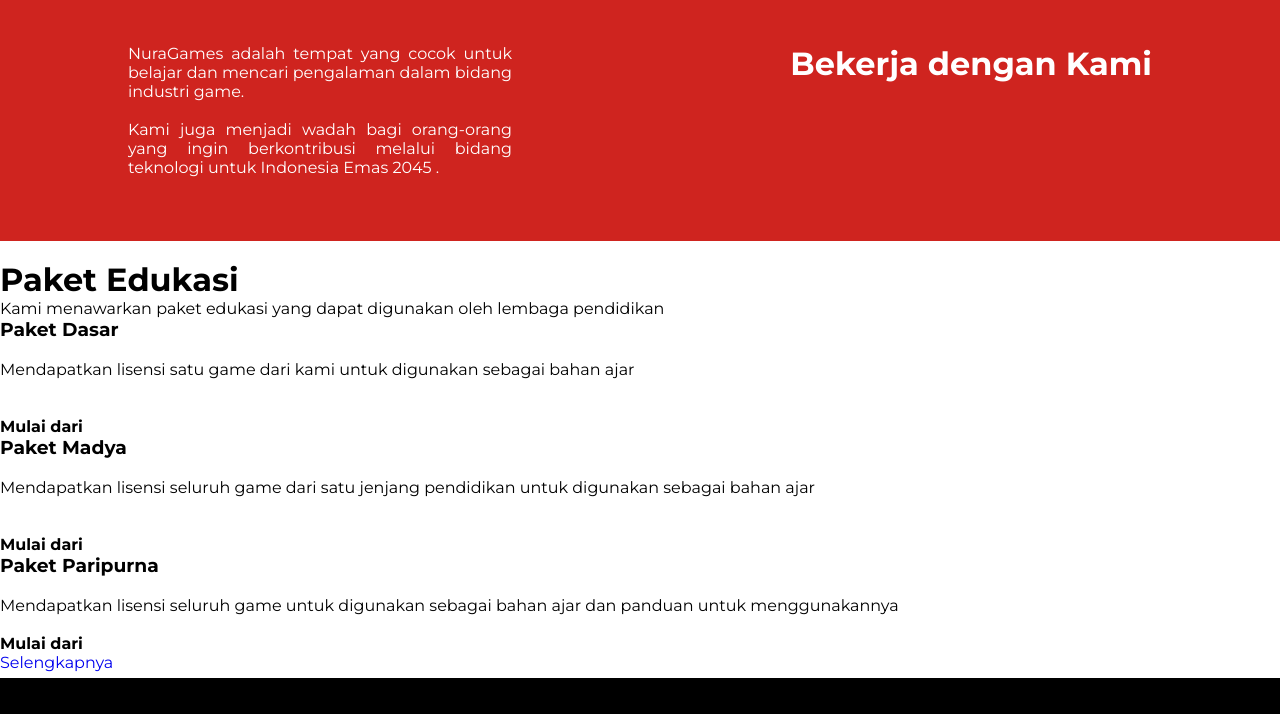
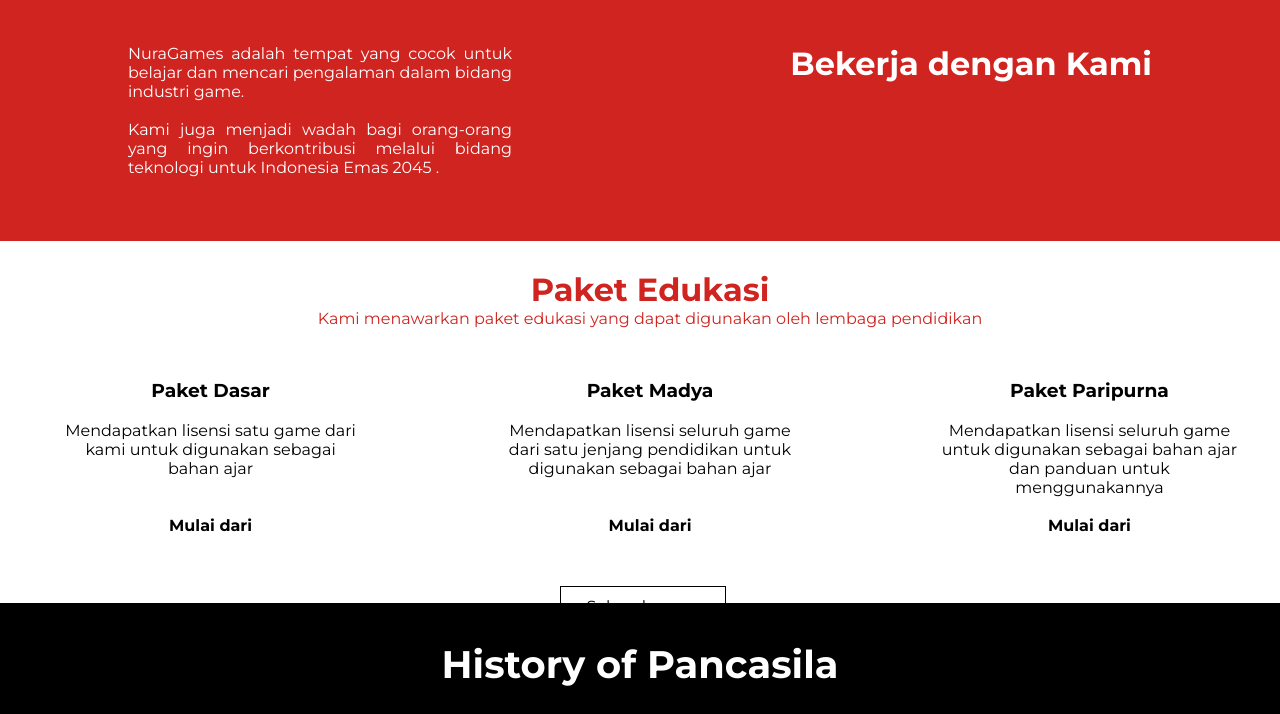
Before and after one commit to theresilan/NuraGames, a plain HTML site: page index.html in a window 1280 px wide. Shown: the part 1040-1754 px from the top of the page. Drawn offline with Linux system fonts and the light colour scheme.

Commit message:
Update style.css

```diff
--- a/style.css
+++ b/style.css
@@ -93,7 +93,7 @@ a{text-decoration: none;}
 #button{
     position: absolute;
     margin-top: 29vw;
-    margin-left: 45vw;
+    margin-left: 43vw;
     width: 100vw;
     text-align: center;
     display: flex;
@@ -134,3 +134,61 @@ a{text-decoration: none;}
     gap: 3vw;
     margin-bottom: 2vw;
 }
+
+#nothree{
+    width: 100vw;
+    text-align: center;
+    background-color: #ffffff;
+    color:#CF241F;
+    padding: 10px;
+}
+
+.yeee{
+    display: flex;
+    gap: 3vw;
+}
+
+.yeee div{
+    margin: 4vw;
+    width: 33vw;
+}
+
+#buttonn{
+    position: absolute;
+
+    margin-left: 43vw;
+    width: 100vw;
+    text-align: center;
+    display: flex;
+    gap: 2vw;
+    justify-content: baseline;
+}
+
+.ba{
+    color:  #000000;
+    border: 1.5px solid  #000000;
+    font-size: medium;
+    width: max-content;
+    height: max-content;
+    background-color: transparent;
+    transition: 0.2s;
+    padding: 10px 25px 10px 25px;
+    vertical-align: middle;
+    text-align: center;
+
+}
+
+a{text-decoration: none;}
+
+.ba:hover{
+    transition: 0.2s;
+    background-color:  #000000;;
+    color:  white;
+    border: 1.5px solid #000000;
+    font-size: medium;
+    width: max-content;
+    height: max-content;
+    vertical-align: middle;
+    padding: 10px 25px 10px 25px;
+    text-align: center;
+}
```
